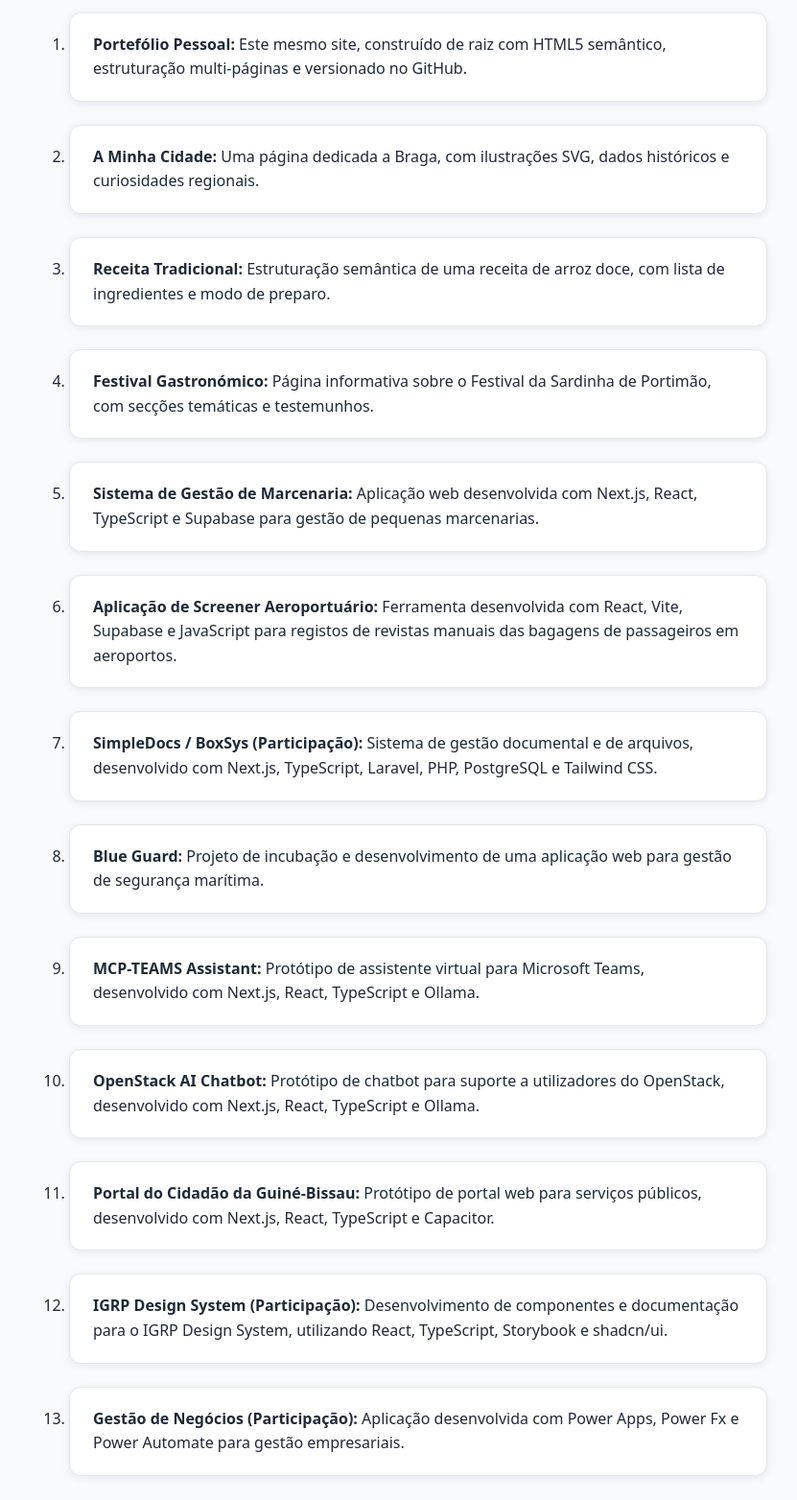
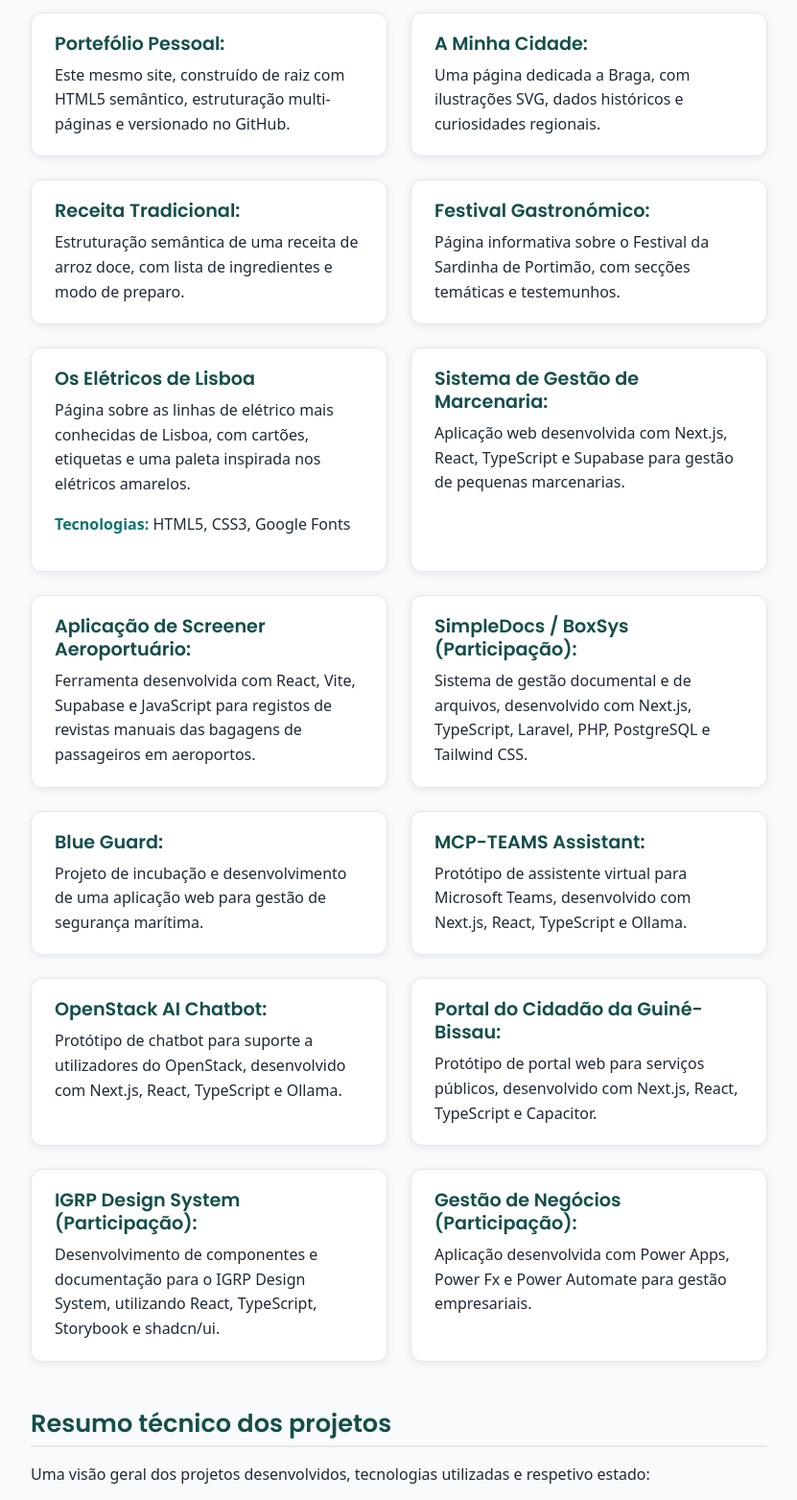
Before and after one commit to LuisSDK/Portifolio, a plain HTML site: page projetos.html in a window 1280 px wide. Shown: the part 483-2046 px from the top of the page at 96% size, without its empty margins (224-1055 px from the left). Drawn offline with Linux system fonts and the light colour scheme.

Commit message:
Adiciona layout com Flexbox e Grid e media queries ao portefolio

```diff
--- a/css/style.css
+++ b/css/style.css
@@ -1,6 +1,7 @@
 /* ==========================================================================
    Portefólio Pessoal — Ana Martins
-   Folha de Estilos Principal
+   Folha de Estilos Principal (mobile-first: primeiro o telemóvel,
+   depois os ecrãs maiores, na secção 7)
    ========================================================================== */
 
 /* Paleta de cores
@@ -56,13 +57,13 @@ h3 {
 }
 
 h1 {
-  font-size: 2.5rem;
+  font-size: 2rem;
   font-weight: 700;
   margin: 16px 0 4px;
 }
 
 h2 {
-  font-size: 1.6rem;
+  font-size: 1.4rem;
   font-weight: 600;
   margin: 48px 0 16px;
   padding-bottom: 8px;
@@ -96,7 +97,7 @@ img {
 header {
   background-color: #ffffff;
   border-bottom: 1px solid #e5e7eb;
-  padding: 40px 16px 16px;
+  padding: 24px 16px 16px;
   text-align: center;
 }
 
@@ -112,15 +113,16 @@ header p {
   margin-bottom: 0;
 }
 
+/* O menu é uma caixa flexível: os links ficam lado a lado e,
+   se não couberem, passam para a linha de baixo */
 nav ul {
+  display: flex;
+  flex-wrap: wrap;
+  justify-content: center;
+  gap: 8px;
   list-style: none;
   margin: 24px 0 0;
   padding: 0;
-}
-
-nav li {
-  display: inline-block;
-  margin: 0 4px;
 }
 
 nav a {
@@ -133,12 +135,16 @@ nav a {
   color: #134e4a;
 }
 
+/* No telemóvel, o rodapé é uma coluna; nos ecrãs maiores, uma linha */
 footer {
+  display: flex;
+  flex-direction: column;
+  align-items: center;
+  gap: 8px;
   max-width: 800px;
   margin: 64px auto 0;
   padding: 24px 16px;
   border-top: 1px solid #e5e7eb;
-  text-align: center;
   font-size: 0.875rem;
   color: #6b7280;
 }
@@ -147,14 +153,28 @@ footer p {
   margin: 0;
 }
 
+.redes {
+  display: flex;
+  gap: 16px;
+  list-style: none;
+  margin: 0;
+  padding: 0;
+}
+
 /* --------------------------------------------------------------------------
    4. Tabelas e formulários
    -------------------------------------------------------------------------- */
 
+/* A caixa à volta da tabela desliza para o lado se a tabela não couber */
+.tabela-responsiva {
+  overflow-x: auto;
+  margin: 16px 0 24px;
+}
+
 table {
   width: 100%;
+  min-width: 560px;
   border-collapse: collapse;
-  margin: 16px 0 24px;
   background-color: #ffffff;
 }
 
@@ -267,6 +287,46 @@ textarea {
   background-color: #ffffff;
 }
 
+/* Competências em "etiquetas" lado a lado, que mudam de linha sozinhas */
+.etiquetas {
+  display: flex;
+  flex-wrap: wrap;
+  gap: 8px;
+  list-style: none;
+  margin: 0 0 24px;
+  padding: 0;
+}
+
+.etiquetas li {
+  padding: 4px 14px;
+  font-size: 0.875rem;
+  color: #134e4a;
+  background-color: #f0fdfa;
+  border: 1px solid #99f6e4;
+  border-radius: 999px;
+}
+
+/* Botões lado a lado, alinhados ao centro, com espaço entre eles */
+.acoes {
+  display: flex;
+  flex-wrap: wrap;
+  align-items: center;
+  gap: 12px;
+  margin: 16px 0 24px;
+}
+
+/* Grelha de projetos: uma coluna no telemóvel (duas na secção 7) */
+.grelha-projetos {
+  display: grid;
+  grid-template-columns: 1fr;
+  gap: 24px;
+}
+
+/* Na grelha, o espaço entre os cartões é dado pelo gap */
+.grelha-projetos .cartao {
+  margin-bottom: 0;
+}
+
 /* --------------------------------------------------------------------------
    6. Elementos únicos (id)
    -------------------------------------------------------------------------- */
@@ -282,3 +342,31 @@ textarea {
 #formulario-contacto h2 {
   margin-top: 24px;
 }
+
+/* --------------------------------------------------------------------------
+   7. Ecrãs maiores (media queries)
+   -------------------------------------------------------------------------- */
+
+/* A partir de 768px de largura (tablets e computadores) */
+@media (min-width: 768px) {
+  h1 {
+    font-size: 2.5rem;
+  }
+
+  h2 {
+    font-size: 1.6rem;
+  }
+
+  header {
+    padding-top: 40px;
+  }
+
+  footer {
+    flex-direction: row;
+    justify-content: space-between;
+  }
+
+  .grelha-projetos {
+    grid-template-columns: repeat(2, 1fr);
+  }
+}
--- a/projetos.html
+++ b/projetos.html
@@ -47,70 +47,86 @@
         <p>
           Aqui partilho os projetos que construí e participei até ao momento.
         </p>
-        <ol>
-          <li class="cartao">
-            <strong>Portefólio Pessoal:</strong> Este mesmo site, construído de
-            raiz com HTML5 semântico, estruturação multi-páginas e versionado no
-            GitHub.
-          </li>
-          <li class="cartao">
-            <strong>A Minha Cidade:</strong> Uma página dedicada a Braga, com
-            ilustrações SVG, dados históricos e curiosidades regionais.
-          </li>
-          <li class="cartao">
-            <strong>Receita Tradicional:</strong> Estruturação semântica de uma
-            receita de arroz doce, com lista de ingredientes e modo de preparo.
-          </li>
-          <li class="cartao">
-            <strong>Festival Gastronómico:</strong> Página informativa sobre o
-            Festival da Sardinha de Portimão, com secções temáticas e
-            testemunhos.
-          </li>
-          <li class="cartao">
-            <strong>Sistema de Gestão de Marcenaria:</strong> Aplicação web
-            desenvolvida com Next.js, React, TypeScript e Supabase para gestão
-            de pequenas marcenarias.
-          </li>
-          <li class="cartao">
-            <strong>Aplicação de Screener Aeroportuário:</strong> Ferramenta
-            desenvolvida com React, Vite, Supabase e JavaScript para registos de
-            revistas manuais das bagagens de passageiros em aeroportos.
-          </li>
-          <li class="cartao">
-            <strong>SimpleDocs / BoxSys (Participação):</strong> Sistema de
-            gestão documental e de arquivos, desenvolvido com Next.js,
-            TypeScript, Laravel, PHP, PostgreSQL e Tailwind CSS.
-          </li>
-          <li class="cartao">
-            <strong>Blue Guard:</strong> Projeto de incubação e desenvolvimento
-            de uma aplicação web para gestão de segurança marítima.
-          </li>
-          <li class="cartao">
-            <strong>MCP-TEAMS Assistant:</strong> Protótipo de assistente
-            virtual para Microsoft Teams, desenvolvido com Next.js, React,
-            TypeScript e Ollama.
-          </li>
-          <li class="cartao">
-            <strong>OpenStack AI Chatbot:</strong> Protótipo de chatbot para
-            suporte a utilizadores do OpenStack, desenvolvido com Next.js,
-            React, TypeScript e Ollama.
-          </li>
-          <li class="cartao">
-            <strong>Portal do Cidadão da Guiné-Bissau:</strong> Protótipo de
-            portal web para serviços públicos, desenvolvido com Next.js, React,
-            TypeScript e Capacitor.
-          </li>
-          <li class="cartao">
-            <strong>IGRP Design System (Participação):</strong> Desenvolvimento
-            de componentes e documentação para o IGRP Design System, utilizando
-            React, TypeScript, Storybook e shadcn/ui.
-          </li>
-          <li class="cartao">
-            <strong>Gestão de Negócios (Participação):</strong>
+        <div class="grelha-projetos">
+          <article class="cartao">
+            <h3>Portefólio Pessoal:</h3>
+            Este mesmo site, construído de raiz com HTML5 semântico,
+            estruturação multi-páginas e versionado no GitHub.
+          </article>
+          <article class="cartao">
+            <h3>A Minha Cidade:</h3>
+            Uma página dedicada a Braga, com ilustrações SVG, dados históricos e
+            curiosidades regionais.
+          </article>
+          <article class="cartao">
+            <h3>Receita Tradicional:</h3>
+            Estruturação semântica de uma receita de arroz doce, com lista de
+            ingredientes e modo de preparo.
+          </article>
+          <article class="cartao">
+            <h3>Festival Gastronómico:</h3>
+            Página informativa sobre o Festival da Sardinha de Portimão, com
+            secções temáticas e testemunhos.
+          </article>
+          <article class="cartao">
+            <h3>Os Elétricos de Lisboa</h3>
+            <p>
+              Página sobre as linhas de elétrico mais conhecidas de Lisboa, com
+              cartões, etiquetas e uma paleta inspirada nos elétricos amarelos.
+            </p>
+            <p>
+              <span class="destaque">Tecnologias:</span> HTML5, CSS3, Google
+              Fonts
+            </p>
+          </article>
+
+          <article class="cartao">
+            <h3>Sistema de Gestão de Marcenaria:</h3>
+            Aplicação web desenvolvida com Next.js, React, TypeScript e Supabase
+            para gestão de pequenas marcenarias.
+          </article>
+          <article class="cartao">
+            <h3>Aplicação de Screener Aeroportuário:</h3>
+            Ferramenta desenvolvida com React, Vite, Supabase e JavaScript para
+            registos de revistas manuais das bagagens de passageiros em
+            aeroportos.
+          </article>
+          <article class="cartao">
+            <h3>SimpleDocs / BoxSys (Participação):</h3>
+            Sistema de gestão documental e de arquivos, desenvolvido com
+            Next.js, TypeScript, Laravel, PHP, PostgreSQL e Tailwind CSS.
+          </article>
+          <article class="cartao">
+            <h3>Blue Guard:</h3>
+            Projeto de incubação e desenvolvimento de uma aplicação web para
+            gestão de segurança marítima.
+          </article>
+          <article class="cartao">
+            <h3>MCP-TEAMS Assistant:</h3>
+            Protótipo de assistente virtual para Microsoft Teams, desenvolvido
+            com Next.js, React, TypeScript e Ollama.
+          </article>
+          <article class="cartao">
+            <h3>OpenStack AI Chatbot:</h3>
+            Protótipo de chatbot para suporte a utilizadores do OpenStack,
+            desenvolvido com Next.js, React, TypeScript e Ollama.
+          </article>
+          <article class="cartao">
+            <h3>Portal do Cidadão da Guiné-Bissau:</h3>
+            Protótipo de portal web para serviços públicos, desenvolvido com
+            Next.js, React, TypeScript e Capacitor.
+          </article>
+          <article class="cartao">
+            <h3>IGRP Design System (Participação):</h3>
+            Desenvolvimento de componentes e documentação para o IGRP Design
+            System, utilizando React, TypeScript, Storybook e shadcn/ui.
+          </article>
+          <article class="cartao">
+            <h3>Gestão de Negócios (Participação):</h3>
             Aplicação desenvolvida com Power Apps, Power Fx e Power Automate
             para gestão empresariais.
-          </li>
-        </ol>
+          </article>
+        </div>
       </section>
 
       <section>
@@ -121,6 +137,7 @@
           respetivo estado:
         </p>
 
+        <div class="tabela-responsiva">
           <table>
             <caption>
               Resumo dos projetos desenvolvidos e tecnologias aplicadas
@@ -155,6 +172,12 @@
               <tr>
                 <th scope="row">Festival Gastronómico</th>
                 <td>HTML5 semântico</td>
+                <td>2026</td>
+                <td>Concluído</td>
+              </tr>
+              <tr>
+                <th scope="row">Os Elétricos de Lisboa</th>
+                <td>HTML5, CSS3, Google Fonts</td>
                 <td>2026</td>
                 <td>Concluído</td>
               </tr>
@@ -216,6 +239,7 @@
               </tr>
             </tbody>
           </table>
+        </div>
       </section>
     </main>
 
@@ -223,6 +247,17 @@
 
     <footer>
       <p>&copy; 2026 Paulo Lopes</p>
+      <ul class="redes">
+        <li><a href="mailto:pl65872@gmail.com">E-mail</a></li>
+        <li>
+          <a
+            href="https://github.com/LuisSDK"
+            target="_blank"
+            rel="noreferrer noopener"
+            >GitHub</a
+          >
+        </li>
+      </ul>
     </footer>
   </body>
 </html>
```
Also changed, not shown: contactos.html (+15 -2 lines), index.html (+20 -7 lines). Lines whose indentation alone changed are shown as unchanged.
